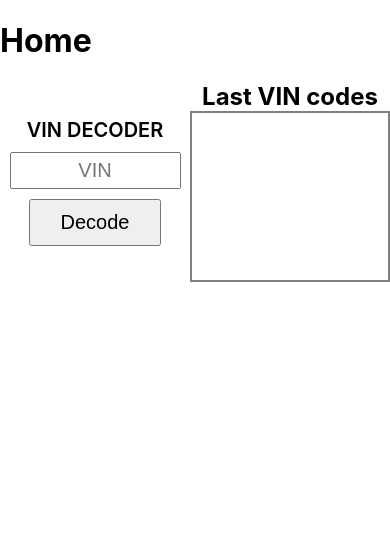
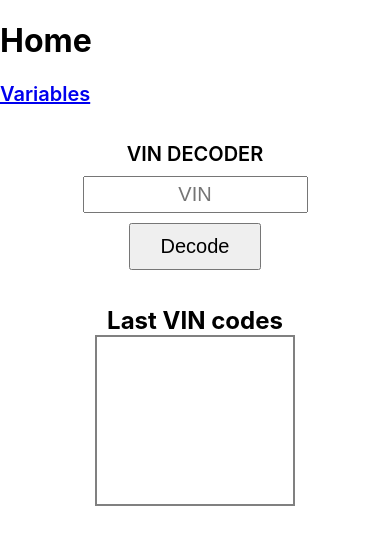
Before and after one commit to youniworst/vin_decoder, a React (Create React App) app: page / in a window 390 px wide. Shown: the top 544 px of the page. Built offline with nearby package versions, Linux system fonts and the light colour scheme.

Commit message:
style: adaptive home page

```diff
--- a/src/pages/HomePage/HomePage.module.scss
+++ b/src/pages/HomePage/HomePage.module.scss
@@ -5,3 +5,15 @@
     justify-content: space-between;
     margin-bottom: 20px;
 }
+
+.link {
+    font-size: 20px;
+    font-weight: 600;
+}
+
+@media all and (max-width: 430px){
+    .container {
+        flex-direction: column;
+        align-items: center;
+    }
+}
--- a/src/pages/HomePage/index.js
+++ b/src/pages/HomePage/index.js
@@ -1,4 +1,5 @@
 import { useSelector } from "react-redux";
+import { Link } from "react-router-dom";
 import { DecodedVin, Loader, VinForm, VinHistory } from "../../components";
 import styles from "./HomePage.module.scss";
 
@@ -9,7 +10,7 @@
       {loading ? <Loader /> : null}
 
       <h1>Home</h1>
-
+      <Link className={styles.link} to={"/variables"}>Variables</Link>
       <div className={styles.container}>
         <VinForm className={styles.form} />
         <VinHistory />
```
